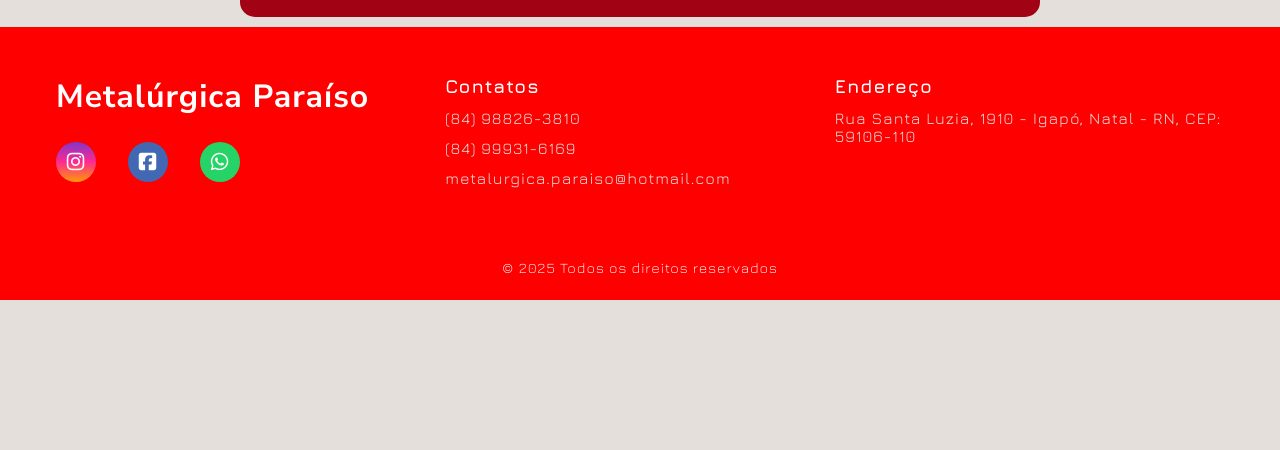
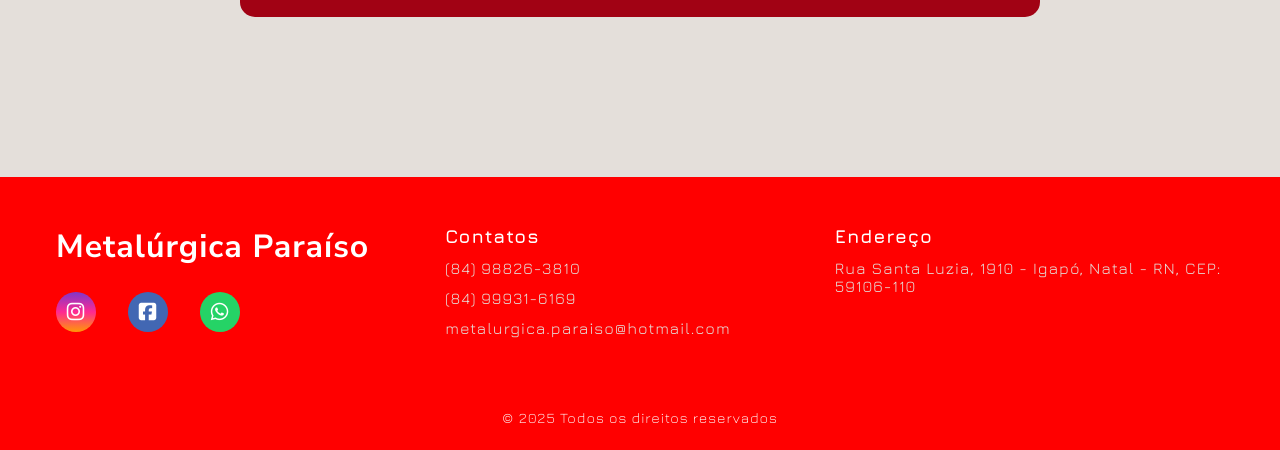
Before and after one commit to alan-andr/metalurgica-paraiso, a plain HTML site: page index.html in a window 1280 px wide. Shown: the part 5018-5468 px from the top of the page. Before the commit the page ends 5318 px from the top, so only its background shows below. Drawn offline with nearby package versions, Linux system fonts and the light colour scheme.

Commit message:
Update style.css

```diff
--- a/estilo/style.css
+++ b/estilo/style.css
@@ -219,6 +219,7 @@ div.fundo-mapa p {
 }
 
 footer {
+    padding-top: 150px;
     width: 100%;
     color: white;
     font-family: var(--font-text);
@@ -313,7 +314,7 @@ footer h1 {
     }
 }
 
-@media screen and (max-width: 426px) {
+@media screen and (max-width: 565px) {
     #footer_content {
         grid-template-columns: repeat(1, 1fr);
         padding: 3rem 2rem;
```
